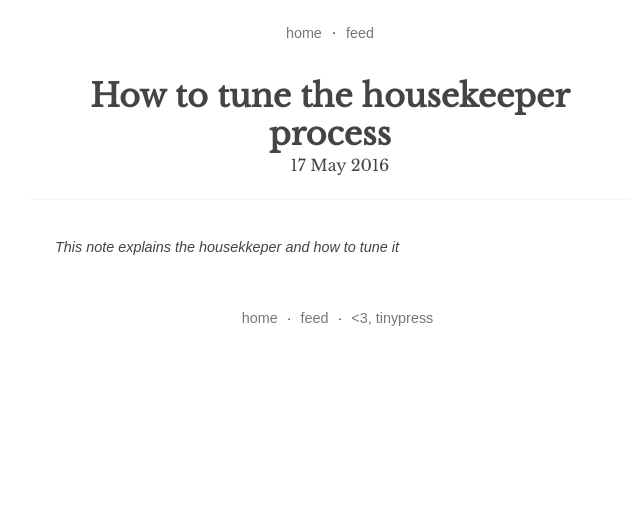
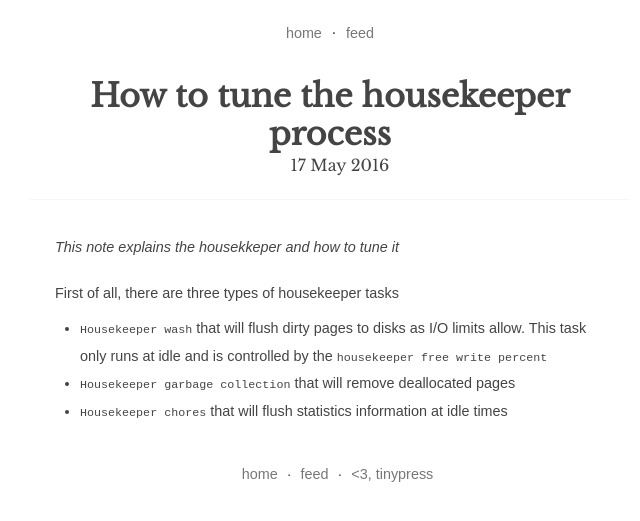
Before and after one commit to fipnova51/fipnova51.github.io, a Jekyll site: the page built from _posts/2016-05-17-how-to-tune-the-housekeeper-process.markdown, in a window 1280 px wide. Shown: the top 521 px of the page, without its empty margins (310-950 px from the left). Built offline with Jekyll 4.4.1, drawn with Linux system fonts in a browser that asks for light colours.

Commit message:
Post update: How to tune the housekeeper process

```diff
--- a/_posts/2016-05-17-how-to-tune-the-housekeeper-process.markdown
+++ b/_posts/2016-05-17-how-to-tune-the-housekeeper-process.markdown
@@ -8,3 +8,9 @@ categories: [database]
 *This note explains the housekkeper and how to tune it*
 
 <!--excerpt-->
+
+First of all, there are three types of housekeeper tasks
+
+* `Housekeeper wash` that will flush dirty pages to disks as I/O limits allow. This task only runs at idle and is controlled by the `housekeeper free write percent`
+* `Housekeeper garbage collection` that will remove deallocated pages
+* `Housekeeper chores` that will flush statistics information at idle times
```
